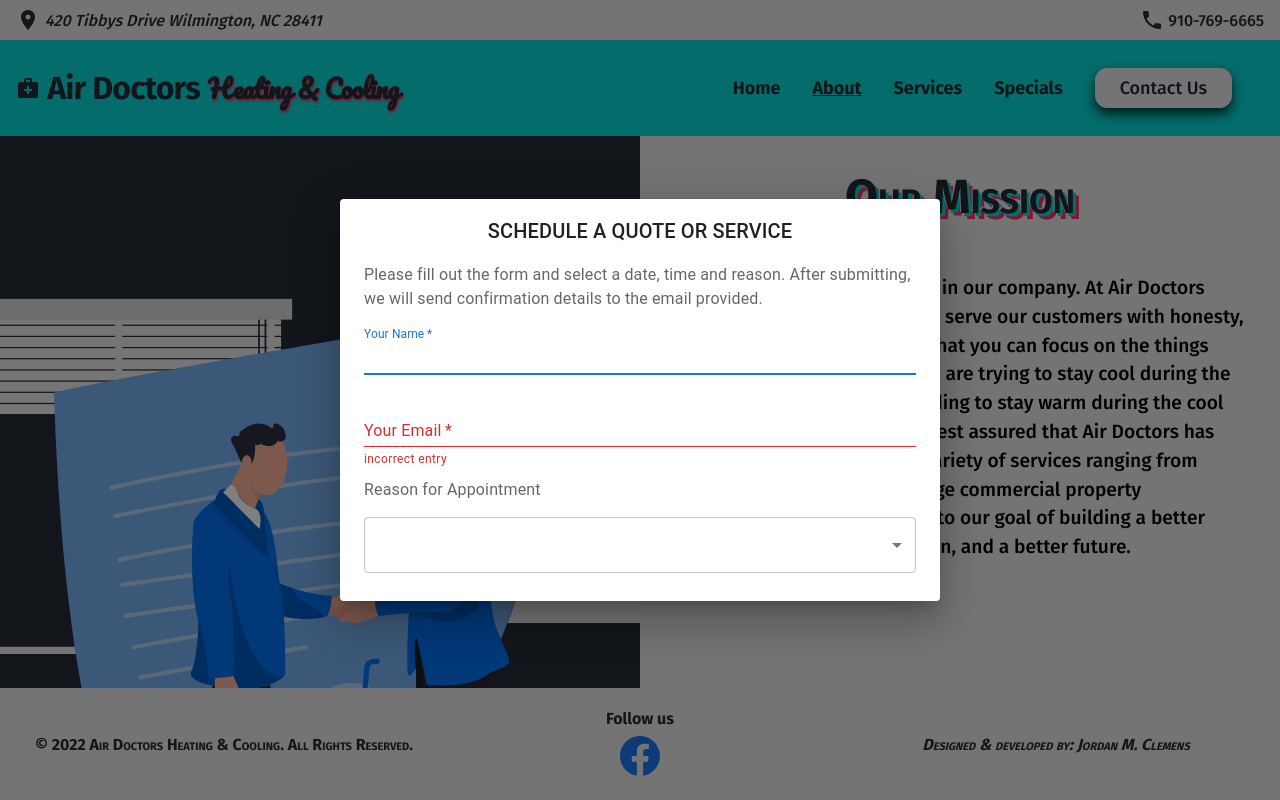
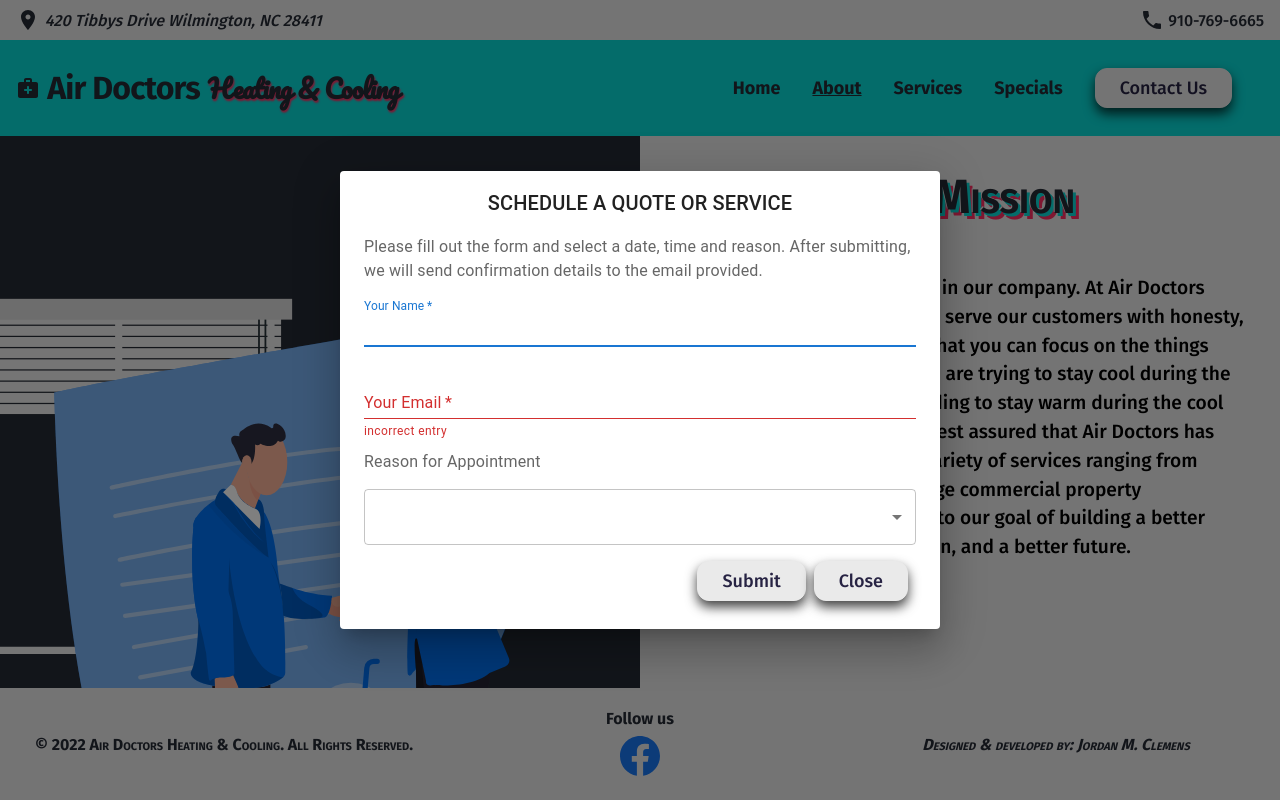
Before and after one commit to jclemens24/air-doctors-2, a React (Create React App) app: page /about in a window 1280 px wide. Both pictures are taken after a click on the button "Contact Us". Shown: the top 800 px of the page. Built offline with nearby package versions, Linux system fonts and the light colour scheme; the HTML template or start-up script is replaced by a standard one.

Commit message:
drawer state management

```diff
--- a/src/UI/Button.jsx
+++ b/src/UI/Button.jsx
@@ -34,7 +34,9 @@
   }
   return (
     <button
-      className={`${classes.button} ${inverse && classes['button--inverse']}`}
+      className={`${classes.button} ${
+        inverse ? classes['button--inverse'] : ''
+      }`}
       type={type}
       onClick={onClick}
       disabled={disabled}
--- a/src/UI/DialogModal.jsx
+++ b/src/UI/DialogModal.jsx
@@ -11,6 +11,7 @@
   InputLabel,
   FormControl
 } from '@mui/material';
+import Button from '../UI/Button';
 
 const selectOptions = ['Quote', 'Service', 'Repair'];
 
@@ -43,7 +44,12 @@
       <DialogTitle sx={{ textAlign: 'center' }}>
         SCHEDULE A QUOTE OR SERVICE
       </DialogTitle>
-      <DialogContent>
+      <DialogContent
+        sx={{
+          display: 'flex',
+          flexDirection: 'column',
+          justifyContent: 'center'
+        }}>
         <DialogContentText>
           Please fill out the form and select a date, time and reason. After
           submitting, we will send confirmation details to the email provided.
@@ -78,6 +84,7 @@
         <InputLabel id='reason'>Reason for Appointment</InputLabel>
         <FormControl margin='normal' sx={{ width: '100%' }}>
           <Select
+            fullWidth
             open={selectOpen}
             onOpen={handleSelect}
             onClose={handleSelect}
@@ -93,6 +100,12 @@
             ))}
           </Select>
         </FormControl>
+        <DialogActions>
+          <Button type='submit'>Submit</Button>
+          <Button onClick={onClose} type='button'>
+            Close
+          </Button>
+        </DialogActions>
       </DialogContent>
     </Dialog>
   );
--- a/src/components/MainNavigation.jsx
+++ b/src/components/MainNavigation.jsx
@@ -44,7 +44,7 @@
           {drawer && (
             <SideDrawer onClick={handleSideDrawer} show={drawer}>
               <nav className={classes.navDrawer}>
-                <NavLinks />
+                <NavLinks onClick={props.onClick} />
               </nav>
             </SideDrawer>
           )}
```
